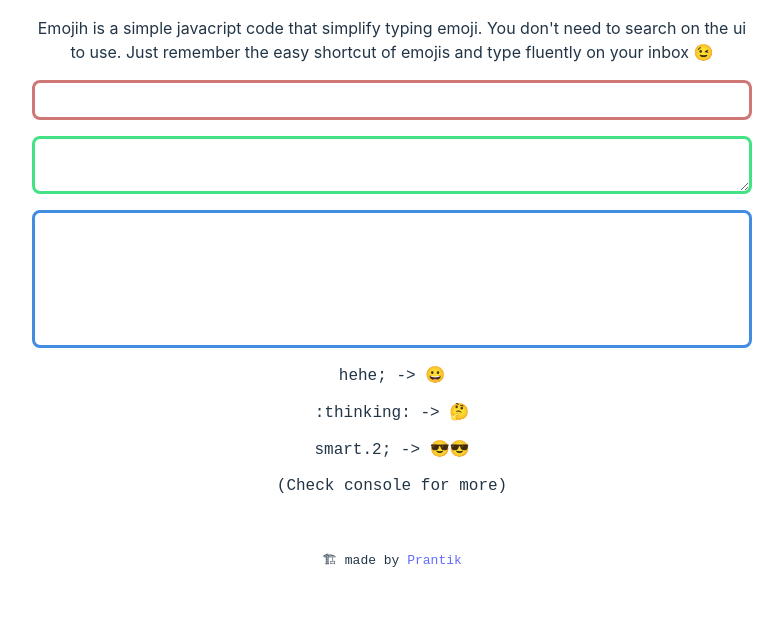
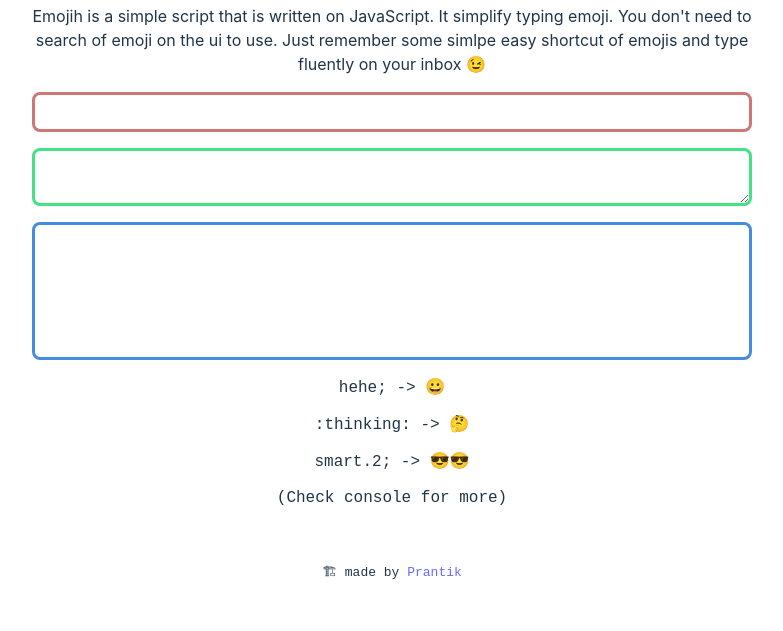
Before and after one commit to prantiknoor/emojih, a website built with Vite: page index.html in a window 1280 px wide. Shown: the part 169-800 px from the top of the page, without its empty margins (248-1031 px from the left). Built offline with nearby package versions, Linux system fonts and the light colour scheme.

Commit message:
update description

```diff
--- a/index.html
+++ b/index.html
@@ -11,8 +11,8 @@
     <div id="app">
       <h1>Emojih 😎<code class="version">v2.0</code></h1>
       <p>
-        Emojih is a simple javacript code that simplify typing emoji. You don't
-        need to search on the ui to use. Just remember the easy shortcut of
+        Emojih is a simple script that is written on JavaScript. It simplify typing emoji. You don't
+        need to search of emoji on the ui to use. Just remember some simlpe easy shortcut of
         emojis and type fluently on your inbox 😉
       </p>
       <div class="inputs">
```
Also changed, not shown: README.md.
